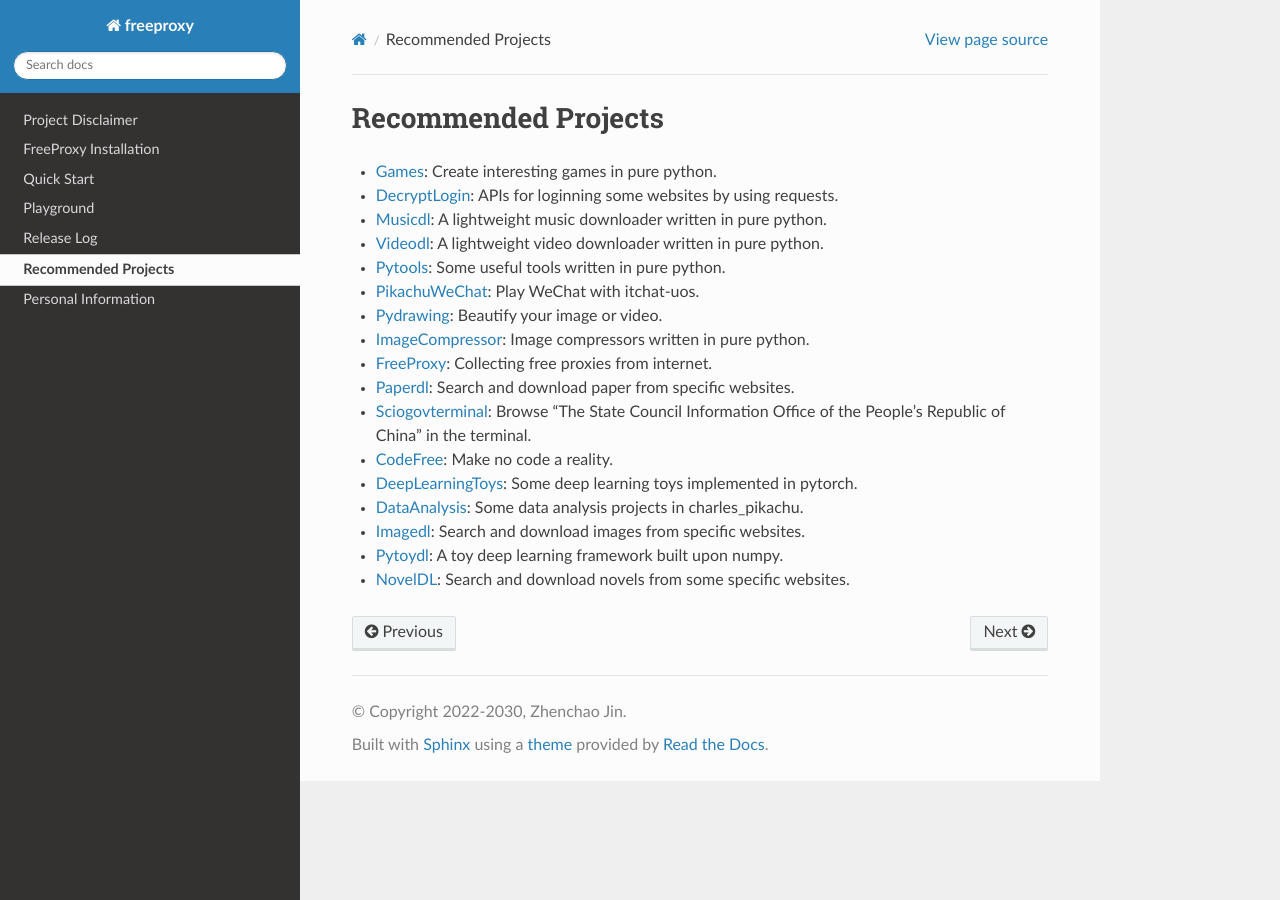
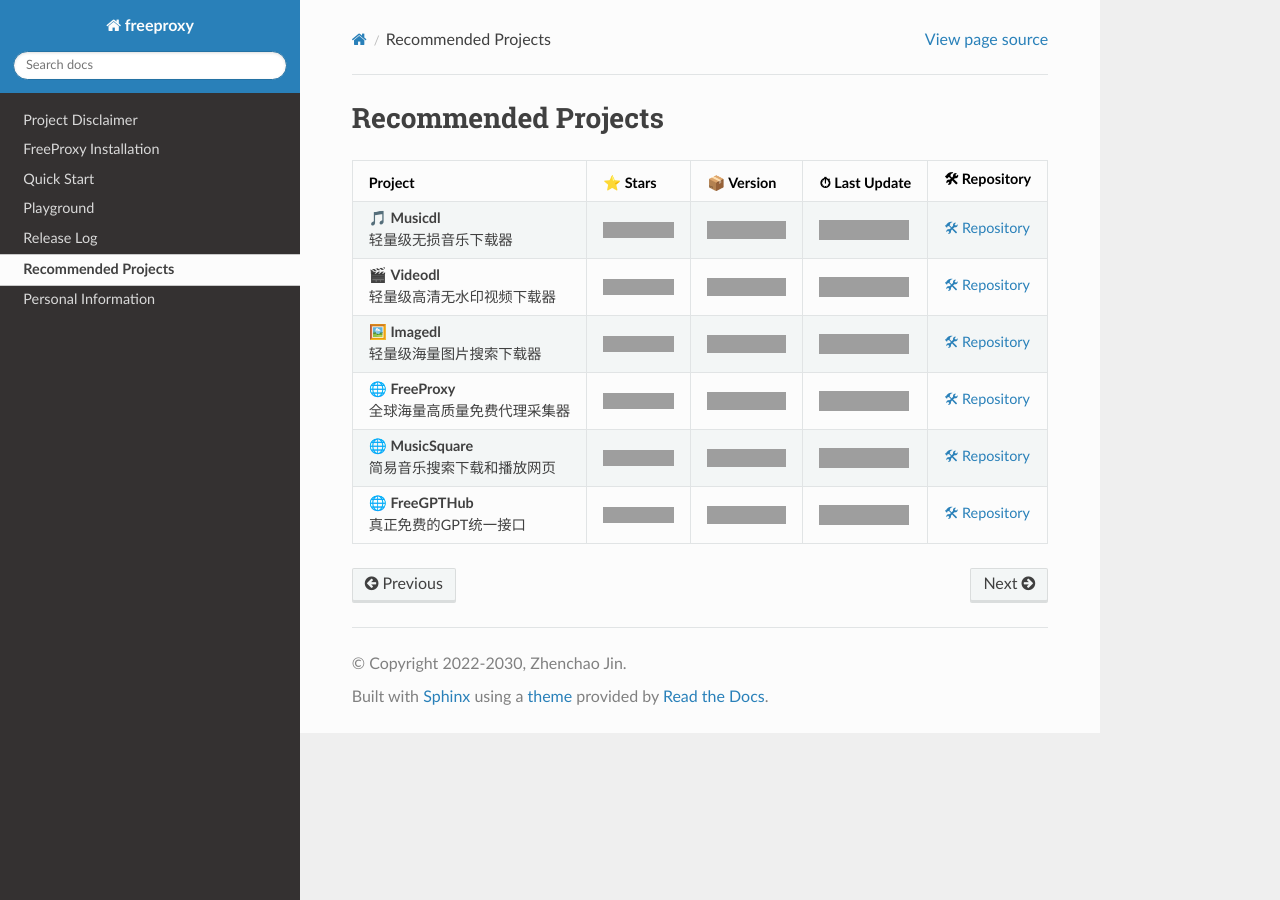
Before and after one commit to CharlesPikachu/freeproxy, a Sphinx documentation site: the page built from docs/Recommend.md, in a window 1280 px wide. Built offline with Sphinx 7.4.7 and the Read the Docs theme 3.1.0, drawn with Linux system fonts in a browser that asks for light colours; grey boxes are pictures that could not be loaded.

Commit message:
update docs

```diff
--- a/docs/Recommend.md
+++ b/docs/Recommend.md
@@ -1,19 +1,10 @@
 # Recommended Projects
 
-- [Games](https://github.com/CharlesPikachu/Games): Create interesting games in pure python.
-- [DecryptLogin](https://github.com/CharlesPikachu/DecryptLogin): APIs for loginning some websites by using requests.
-- [Musicdl](https://github.com/CharlesPikachu/musicdl): A lightweight music downloader written in pure python.
-- [Videodl](https://github.com/CharlesPikachu/videodl): A lightweight video downloader written in pure python.
-- [Pytools](https://github.com/CharlesPikachu/pytools): Some useful tools written in pure python.
-- [PikachuWeChat](https://github.com/CharlesPikachu/pikachuwechat): Play WeChat with itchat-uos.
-- [Pydrawing](https://github.com/CharlesPikachu/pydrawing): Beautify your image or video.
-- [ImageCompressor](https://github.com/CharlesPikachu/imagecompressor): Image compressors written in pure python.
-- [FreeProxy](https://github.com/CharlesPikachu/freeproxy): Collecting free proxies from internet.
-- [Paperdl](https://github.com/CharlesPikachu/paperdl): Search and download paper from specific websites.
-- [Sciogovterminal](https://github.com/CharlesPikachu/sciogovterminal): Browse "The State Council Information Office of the People's Republic of China" in the terminal.
-- [CodeFree](https://github.com/CharlesPikachu/codefree): Make no code a reality.
-- [DeepLearningToys](https://github.com/CharlesPikachu/deeplearningtoys): Some deep learning toys implemented in pytorch.
-- [DataAnalysis](https://github.com/CharlesPikachu/dataanalysis): Some data analysis projects in charles_pikachu.
-- [Imagedl](https://github.com/CharlesPikachu/imagedl): Search and download images from specific websites.
-- [Pytoydl](https://github.com/CharlesPikachu/pytoydl): A toy deep learning framework built upon numpy.
-- [NovelDL](https://github.com/CharlesPikachu/noveldl): Search and download novels from some specific websites.
+| Project                                                    | ⭐ Stars                                                                                                                                               | 📦 Version                                                                                                 | ⏱ Last Update                                                                                                                                                                   | 🛠 Repository                                                        |
+| -------------                                              | ---------                                                                                                                                             | -----------                                                                                                | ----------------                                                                                                                                                                 | --------                                                             |
+| 🎵 **Musicdl**<br/>轻量级无损音乐下载器                    | [![Stars](https://img.shields.io/github/stars/CharlesPikachu/musicdl?style=flat-square)](https://github.com/CharlesPikachu/musicdl)                   | [![Version](https://img.shields.io/pypi/v/musicdl)](https://pypi.org/project/musicdl)                      | [![Last Commit](https://img.shields.io/github/last-commit/CharlesPikachu/musicdl?style=flat-square)](https://github.com/CharlesPikachu/musicdl/commits/master)                   | [🛠 Repository](https://github.com/CharlesPikachu/musicdl)           |
+| 🎬 **Videodl**<br/>轻量级高清无水印视频下载器              | [![Stars](https://img.shields.io/github/stars/CharlesPikachu/videodl?style=flat-square)](https://github.com/CharlesPikachu/videodl)                   | [![Version](https://img.shields.io/pypi/v/videofetch)](https://pypi.org/project/videofetch)                | [![Last Commit](https://img.shields.io/github/last-commit/CharlesPikachu/videodl?style=flat-square)](https://github.com/CharlesPikachu/videodl/commits/master)                   | [🛠 Repository](https://github.com/CharlesPikachu/videodl)           |
+| 🖼️ **Imagedl**<br/>轻量级海量图片搜索下载器                | [![Stars](https://img.shields.io/github/stars/CharlesPikachu/imagedl?style=flat-square)](https://github.com/CharlesPikachu/imagedl)                   | [![Version](https://img.shields.io/pypi/v/pyimagedl)](https://pypi.org/project/pyimagedl)                  | [![Last Commit](https://img.shields.io/github/last-commit/CharlesPikachu/imagedl?style=flat-square)](https://github.com/CharlesPikachu/imagedl/commits/main)                     | [🛠 Repository](https://github.com/CharlesPikachu/imagedl)           |
+| 🌐 **FreeProxy**<br/>全球海量高质量免费代理采集器          | [![Stars](https://img.shields.io/github/stars/CharlesPikachu/freeproxy?style=flat-square)](https://github.com/CharlesPikachu/freeproxy)               | [![Version](https://img.shields.io/pypi/v/pyfreeproxy)](https://pypi.org/project/pyfreeproxy)              | [![Last Commit](https://img.shields.io/github/last-commit/CharlesPikachu/freeproxy?style=flat-square)](https://github.com/CharlesPikachu/freeproxy/commits/master)               | [🛠 Repository](https://github.com/CharlesPikachu/freeproxy)         |
+| 🌐 **MusicSquare**<br/>简易音乐搜索下载和播放网页          | [![Stars](https://img.shields.io/github/stars/CharlesPikachu/musicsquare?style=flat-square)](https://github.com/CharlesPikachu/musicsquare)           | [![Version](https://img.shields.io/pypi/v/musicdl)](https://pypi.org/project/musicdl)                      | [![Last Commit](https://img.shields.io/github/last-commit/CharlesPikachu/musicsquare?style=flat-square)](https://github.com/CharlesPikachu/musicsquare/commits/main)             | [🛠 Repository](https://github.com/CharlesPikachu/musicsquare)       |
+| 🌐 **FreeGPTHub**<br/>真正免费的GPT统一接口                | [![Stars](https://img.shields.io/github/stars/CharlesPikachu/FreeGPTHub?style=flat-square)](https://github.com/CharlesPikachu/FreeGPTHub)             | [![Version](https://img.shields.io/pypi/v/freegpthub)](https://pypi.org/project/freegpthub)                | [![Last Commit](https://img.shields.io/github/last-commit/CharlesPikachu/FreeGPTHub?style=flat-square)](https://github.com/CharlesPikachu/FreeGPTHub/commits/main)               | [🛠 Repository](https://github.com/CharlesPikachu/FreeGPTHub)        |
```
Also changed, not shown: README.md (+8 -17 lines).
